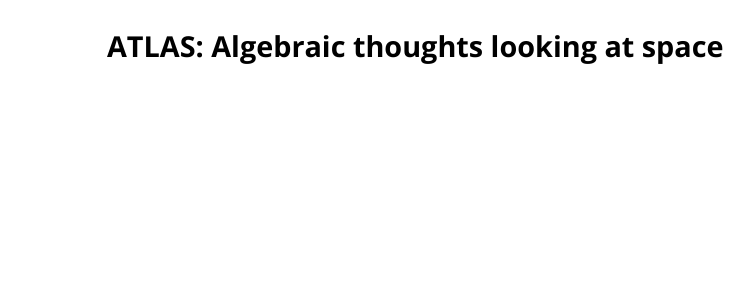
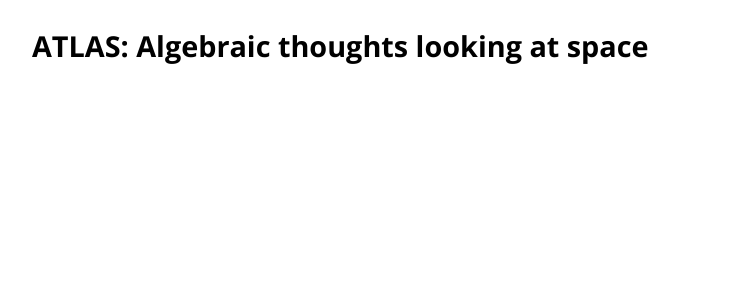
Before and after one commit to spela17/atlas, a Jekyll site: the page built from schedule.html, in a window 1280 px wide. Shown: the top 300 px of the page, without its empty margins (208-962 px from the left). Built offline with Jekyll 4.4.1, drawn with Linux system fonts in a browser that asks for light colours; nearby versions of some CDN libraries; library files that are not in the unit come from our copies.

Commit message:
Dva stavka.

```diff
--- a/css/main.css
+++ b/css/main.css
@@ -12,7 +12,7 @@
 
 
 div#content {
-  max-width: 650px;
+  max-width: 800px;
   margin: 0 auto;
   padding: 10px;
 }
--- a/index.html
+++ b/index.html
@@ -5,7 +5,8 @@
 
 
 
-<p>A conference in honor of Michel Van den Bergh on the occassion of his official retirement celebrating a remarkable mathematical journey and the many explorations it continues to inspire.
+<p>A conference in honor of Michel Van den Bergh on the occassion of his official retirement.
+<br>Celebrating a remarkable mathematical journey and the many explorations it continues to inspire.
 
 
 
```
